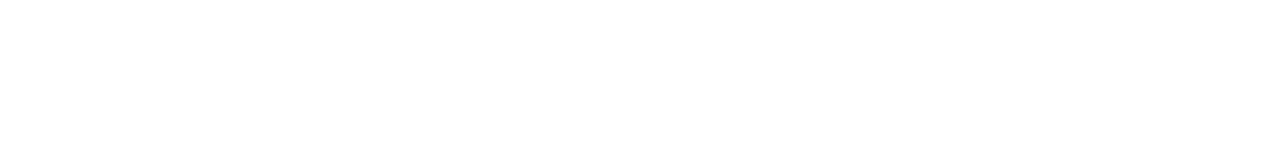
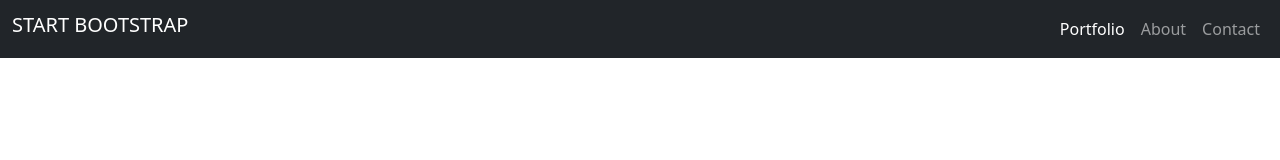
Before and after one commit to Maino24/html-css-bootstrap-freelancer, a plain HTML site: page index.html in a window 1280 px wide. Drawn offline with nearby package versions, Linux system fonts and the light colour scheme.

Commit message:
creazione header

```diff
--- a/index.html
+++ b/index.html
@@ -5,11 +5,27 @@
     <meta name="viewport" content="width=device-width, initial-scale=1">
     <title>Bootstrap demo</title>
     <link href="https://cdn.jsdelivr.net/npm/bootstrap@5.2.2/dist/css/bootstrap.min.css" rel="stylesheet" integrity="sha384-Zenh87qX5JnK2Jl0vWa8Ck2rdkQ2Bzep5IDxbcnCeuOxjzrPF/et3URy9Bv1WTRi" crossorigin="anonymous">
-  </head>
+    <link rel="stylesheet" href="./style.css">
+</head>
   <body>
-    <script src="https://cdn.jsdelivr.net/npm/bootstrap@5.2.2/dist/js/bootstrap.bundle.min.js" integrity="sha384-OERcA2EqjJCMA+/3y+gxIOqMEjwtxJY7qPCqsdltbNJuaOe923+mo//f6V8Qbsw3" crossorigin="anonymous"></script>
+
 
     <header>
+        <nav class="navbar navbar-expand-sm navbar-dark bg-dark">
+            <div class="container-fluid ">
+              <h1 class="navbar-brand" href="#">START BOOTSTRAP</h1>
+              <button class="navbar-toggler" type="button" data-bs-toggle="collapse" data-bs-target="#navbarNavAltMarkup" aria-controls="navbarNavAltMarkup" aria-expanded="false" aria-label="Toggle navigation">
+                <span class="navbar-toggler-icon"></span>
+              </button>
+              <div class="collapse navbar-collapse ms-auto" id="navbarNavAltMarkup">
+                <div class="navbar-nav ">
+                  <a class="nav-link active" aria-current="page" href="#">Portfolio</a>
+                  <a class="nav-link " href="#">About</a>
+                  <a class="nav-link " href="#">Contact</a>
+                </div>
+              </div>
+            </div>
+          </nav>
 
     </header>
 
@@ -22,6 +38,6 @@
 
     </footer>
 
-
+    <script src="https://cdn.jsdelivr.net/npm/bootstrap@5.2.2/dist/js/bootstrap.bundle.min.js" integrity="sha384-OERcA2EqjJCMA+/3y+gxIOqMEjwtxJY7qPCqsdltbNJuaOe923+mo//f6V8Qbsw3" crossorigin="anonymous"></script>
 </body>
 </html>
--- /dev/null
+++ b/style.css
@@ -0,0 +1,4 @@
+.navbar-collapse{
+    flex-grow: 0;
+
+}
```
